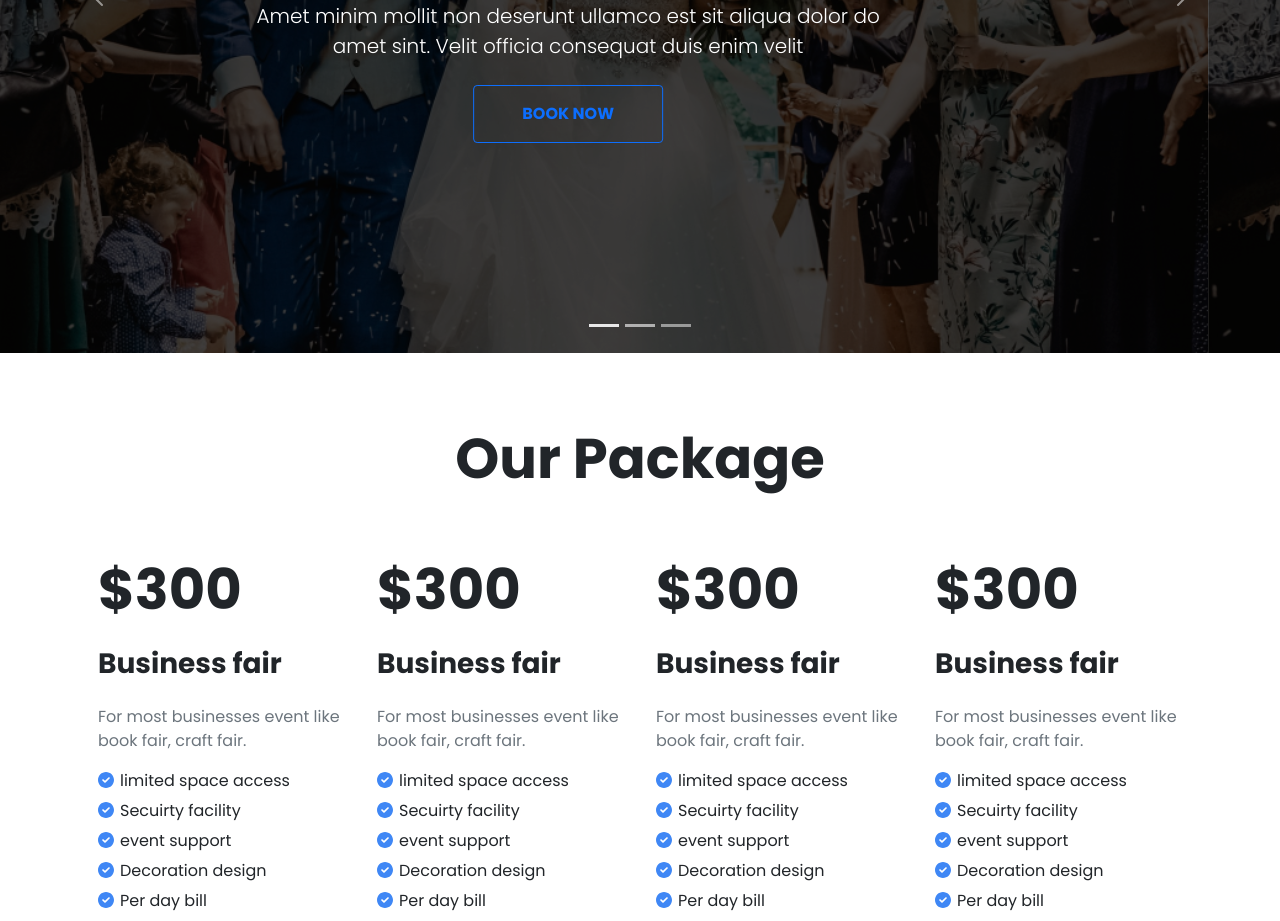
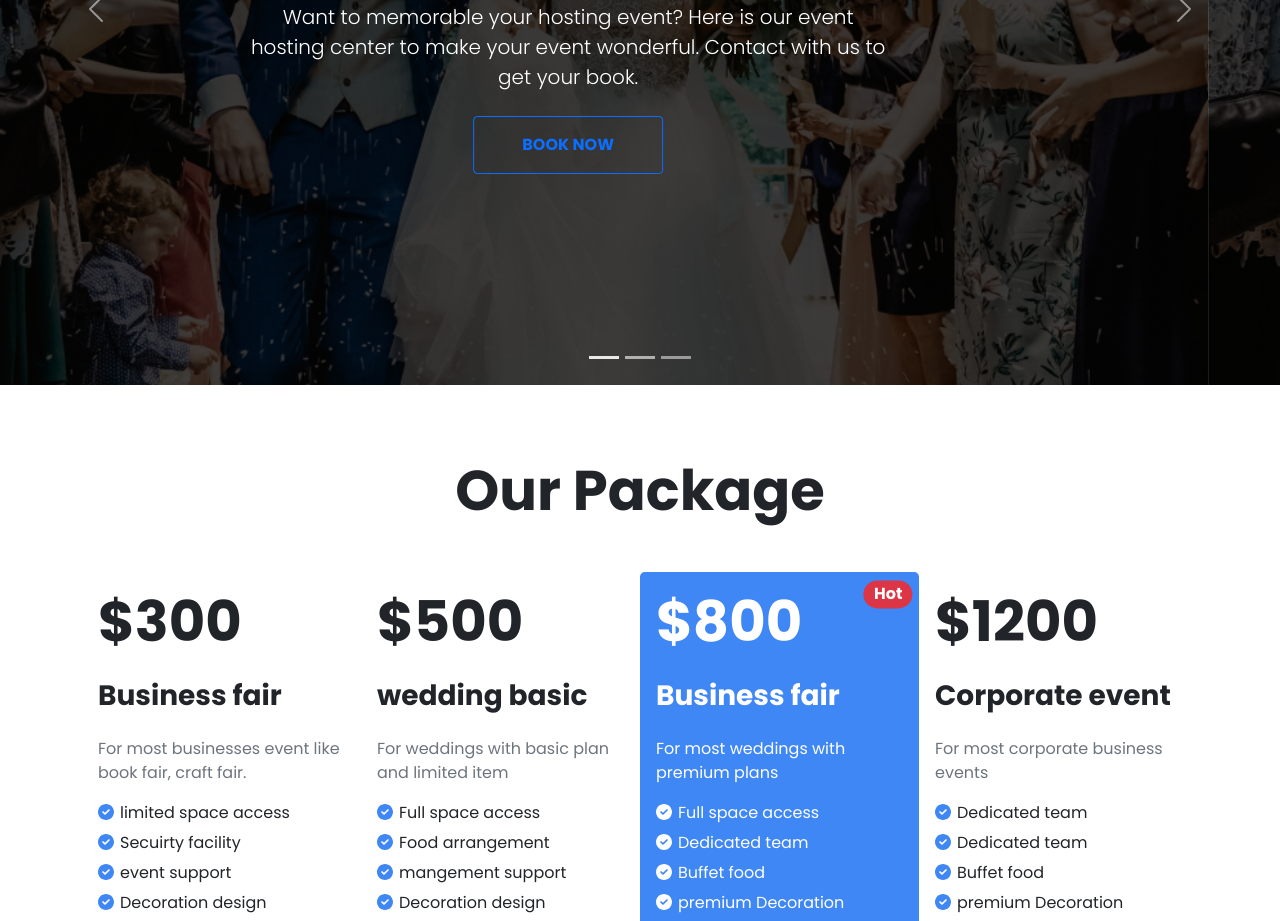
Before and after one commit to RiyaadHossain/Convention-Center, a plain HTML site: page index.html in a window 1280 px wide. Shown: the part 423-1344 px from the top of the page. Drawn offline with nearby package versions, Linux system fonts and the light colour scheme.

Commit message:
Meaningful Text and Badges added

```diff
--- a/CSS/style.css
+++ b/CSS/style.css
@@ -11,7 +11,7 @@ body{
     background-color: rgba(0, 0, 0, 0.438);
     background-blend-mode: overlay;
     background-size: cover;
-    height: 90vh;
+    height: 94vh;
     background-repeat: no-repeat;
     background-position: center center;
     display: flex;
@@ -20,11 +20,30 @@ body{
     flex-direction: column;
 }
 
+/* Package Section */
+.unique_card{
+    background-color: #3F87F5;
+}
 .check{
     margin-right: 6px;
     color: #3F87F5;
     /* background-color: #5243c2b6; */
     border-radius: 50%;
+}
+.diff_check{
+    margin-right: 6px;
+    color: #fefeff;
+    /* background-color: #5243c2b6; */
+    border-radius: 50%;
+}
+.card-body>a.customize:hover{
+    color: blue !important;
+}
+.badge{
+    position: relative;
+    z-index: 10;
+    top: 5%;
+    left: 89%;
 }
 .package_btn{
     background-color: #f1b4db4d;
--- a/index.html
+++ b/index.html
@@ -25,7 +25,7 @@
             <div class="container">
 
                 <!-- Logo -->
-                <a class="navbar-brand fw-bold" href="#">Navbar</a>
+                <a class="navbar-brand fw-bold" href="#">Polished Events</a>
 
                 <!-- Toggler Icon -->
                 <button class="navbar-toggler" type="button" data-bs-toggle="collapse" data-bs-target="#navbarNav" aria-controls="navbarNav" aria-expanded="false" aria-label="Toggle navigation">
@@ -75,9 +75,9 @@
                         <div class="slider">
                             <div class="w-50 text-white">
                                 <h2 class="display-4 fw-bold text-center">The perfect venue for your next event</h2>
-                                <p class="lead my-4 text-center lead">Amet minim mollit non deserunt ullamco est sit aliqua dolor do amet sint. Velit officia consequat duis enim velit </p>
+                                <p class="lead my-4 text-center lead">Want to memorable your hosting event? Here is our event hosting center to make your event wonderful. Contact with us to get your book.</p>
                                 <div class="d-flex justify-content-center">
-                                    <button class="btn py-3 px-5 btn-outline-primary fw-bold text-uppercase">Book Now</button>
+                                    <a href="https://billetto.co.uk/l/how-to-host-an-event" target="_blank" class="btn py-3 px-5 btn-outline-primary fw-bold text-uppercase">Book Now</a>
                                 </div>
                             </div>
                         </div>
@@ -87,9 +87,9 @@
                          <div class="slider">
                             <div class="w-50 text-white">
                                 <h2 class="display-4 fw-bold text-center">The perfect venue for your next event</h2>
-                                <p class="lead my-4 text-center lead">Amet minim mollit non deserunt ullamco est sit aliqua dolor do amet sint. Velit officia consequat duis enim velit </p>
+                                <p class="lead my-4 text-center lead">Want to memorable your hosting event? Here is our event hosting center to make your event wonderful. Contact with us to get your book.</p>
                                 <div class="d-flex justify-content-center">
-                                    <button class="btn py-3 px-5 btn-outline-primary fw-bold text-uppercase">Book Now</button>
+                                    <a href="https://billetto.co.uk/l/how-to-host-an-event" target="_blank" class="btn py-3 px-5 btn-outline-primary fw-bold text-uppercase">Book Now</a>
                                 </div>
                             </div>
                         </div>
@@ -99,9 +99,9 @@
                          <div class="slider">
                             <div class="w-50 text-white">
                                 <h2 class="display-4 fw-bold text-center">The perfect venue for your next event</h2>
-                                <p class="lead my-4 text-center lead">Amet minim mollit non deserunt ullamco est sit aliqua dolor do amet sint. Velit officia consequat duis enim velit </p>
+                                <p class="lead my-4 text-center lead">Want to memorable your hosting event? Here is our event hosting center to make your event wonderful. Contact with us to get your book.</p>
                                 <div class="d-flex justify-content-center">
-                                    <button class="btn py-3 px-5 btn-outline-primary fw-bold text-uppercase">Book Now</button>
+                                    <a href="https://billetto.co.uk/l/how-to-host-an-event" target="_blank" class="btn py-3 px-5 btn-outline-primary fw-bold text-uppercase">Book Now</a>
                                 </div>
                             </div>
                         </div>
@@ -132,6 +132,19 @@
         <section class="container py-5">
                 <h2 class="text-center display-4 fw-bold mb-5">Our Package</h2>
 
+            <!-- Toast -->
+            <div class="toast" role="alert" aria-live="assertive" aria-atomic="true">
+                <div class="toast-header">
+                    <img src="..." class="rounded me-2" alt="...">
+                    <strong class="me-auto">Bootstrap</strong>
+                    <small>11 mins ago</small>
+                    <button type="button" class="btn-close" data-bs-dismiss="toast" aria-label="Close"></button>
+                </div>
+                <div class="toast-body">
+                    Hello, world! This is a toast message.
+                </div>
+            </div>
+
             <div class="row g-4 g-lg-0">
 
                 <!-- Card -->
@@ -157,15 +170,15 @@
                 <div class="col-lg-3 col-md-6 col-12">
                     <div class="card border-0">
                         <div class="card-body">
-                            <h2 class="card-title fw-bold display-4">$300</h2>
-                            <h3 class="fw-bold my-4">Business fair</h3>
-                            <p class="card-text text-muted">For most businesses event like book fair, craft fair.</p>
+                            <h2 class="card-title fw-bold display-4">$500</h2>
+                            <h3 class="fw-bold my-4">wedding basic</h3>
+                            <p class="card-text text-muted">For weddings with basic plan and limited item</p>
                             <ul class="list-unstyled">
-                                <li><i class="fas fa-check-circle check"></i>limited space access</li>
-                                <li><i class="fas fa-check-circle check"></i>Secuirty facility</li>
-                                <li><i class="fas fa-check-circle check"></i>event support</li>
+                                <li><i class="fas fa-check-circle check"></i>Full space access</li>
+                                <li><i class="fas fa-check-circle check"></i>Food arrangement</li>
+                                <li><i class="fas fa-check-circle check"></i>mangement support</li>
                                 <li><i class="fas fa-check-circle check"></i>Decoration design</li>
-                                <li><i class="fas fa-check-circle check"></i>Per day bill</li>
+                                <li><i class="fas fa-check-circle check"></i>Billed as shift</li>
                             </ul>
                             <a href="#" class="btn btn-primary rounded-pill py-2 px-4  fw-bold border-0 package_btn">Choose Plan</a>
                         </div>
@@ -174,19 +187,23 @@
 
                 <!-- Card -->
                 <div class="col-lg-3 col-md-6 col-12">
-                    <div class="card border-0">
-                        <div class="card-body">
-                            <h2 class="card-title fw-bold display-4">$300</h2>
+                    <div class="card unique_card border-0 rounded-3">
+                        <div class="card-body text-white">
+                            <span class="position-absolute fs-6 translate-middle badge rounded-pill bg-danger">
+                                Hot
+                                <span class="visually-hidden">unread messages</span>
+                            </span>
+                            <h2 class="card-title fw-bold display-4">$800</h2>
                             <h3 class="fw-bold my-4">Business fair</h3>
-                            <p class="card-text text-muted">For most businesses event like book fair, craft fair.</p>
+                            <p class="card-text">For most weddings with premium plans</p>
                             <ul class="list-unstyled">
-                                <li><i class="fas fa-check-circle check"></i>limited space access</li>
-                                <li><i class="fas fa-check-circle check"></i>Secuirty facility</li>
-                                <li><i class="fas fa-check-circle check"></i>event support</li>
-                                <li><i class="fas fa-check-circle check"></i>Decoration design</li>
-                                <li><i class="fas fa-check-circle check"></i>Per day bill</li>
+                                <li><i class="fas fa-check-circle diff_check"></i>Full space access</li>
+                                <li><i class="fas fa-check-circle diff_check"></i>Dedicated team</li>
+                                <li><i class="fas fa-check-circle diff_check"></i>Buffet food</li>
+                                <li><i class="fas fa-check-circle diff_check"></i>premium Decoration</li>
+                                <li><i class="fas fa-check-circle diff_check"></i>pay as plan</li>
                             </ul>
-                            <a href="#" class="btn btn-primary rounded-pill py-2 px-4  fw-bold border-0 package_btn">Choose Plan</a>
+                            <a href="#" class="btn customize btn-primary rounded-pill py-2 px-4  fw-bold border-0 package_btn bg-white">Choose Plan</a>
                         </div>
                     </div>
                 </div>
@@ -195,15 +212,15 @@
                 <div class="col-lg-3 col-md-6 col-12">
                     <div class="card border-0">
                         <div class="card-body">
-                            <h2 class="card-title fw-bold display-4">$300</h2>
-                            <h3 class="fw-bold my-4">Business fair</h3>
-                            <p class="card-text text-muted">For most businesses event like book fair, craft fair.</p>
+                            <h2 class="card-title fw-bold display-4">$1200</h2>
+                            <h3 class="fw-bold my-4">Corporate event</h3>
+                            <p class="card-text text-muted">For most corporate business events</p>
                             <ul class="list-unstyled">
-                                <li><i class="fas fa-check-circle check"></i>limited space access</li>
-                                <li><i class="fas fa-check-circle check"></i>Secuirty facility</li>
-                                <li><i class="fas fa-check-circle check"></i>event support</li>
-                                <li><i class="fas fa-check-circle check"></i>Decoration design</li>
-                                <li><i class="fas fa-check-circle check"></i>Per day bill</li>
+                                <li><i class="fas fa-check-circle check"></i>Dedicated team</li>
+                                <li><i class="fas fa-check-circle check"></i>Dedicated team</li>
+                                <li><i class="fas fa-check-circle check"></i>Buffet food</li>
+                                <li><i class="fas fa-check-circle check"></i>premium Decoration</li>
+                                <li><i class="fas fa-check-circle check"></i>pay as plan</li>
                             </ul>
                             <a href="#" class="btn btn-primary rounded-pill py-2 px-4  fw-bold border-0 package_btn">Choose Plan</a>
                         </div>
@@ -283,7 +300,10 @@
 
         <!-- ========= Contact Section Start ========= -->
         <section class="py-5 container my-4">
-            <div class="row align-items-center g-5">
+
+            <h2 class="text-center display-4 fw-bold mb-5">Contact Us</h2>
+
+            <div class="row align-items-center g-md-5 g-3">
                 <div class="col-md-6">
                     <div class="d-flex align-items-center justify-content-center">
                         <img src="./Icons/undraw_contact_us_re_4qqt.svg" class="img-fluid" alt="">
@@ -337,6 +357,15 @@
 
 
 
+    <!-- For Toast -->
+    <script>
+        window.onload = (event) => {
+            let myAlert = document.querySelectorAll('.toast');
+            let bsAlert = new bootstrap.Toast(myAlert);
+            bsAlert.show();
+        }
+    </script>
+
     <!-- $$$$$ Link Bootstrap JS Bundle $$$$$ -->
     <script src="https://cdn.jsdelivr.net/npm/bootstrap@5.1.3/dist/js/bootstrap.bundle.min.js" integrity="sha384-ka7Sk0Gln4gmtz2MlQnikT1wXgYsOg+OMhuP+IlRH9sENBO0LRn5q+8nbTov4+1p" crossorigin="anonymous"></script>
 
```
